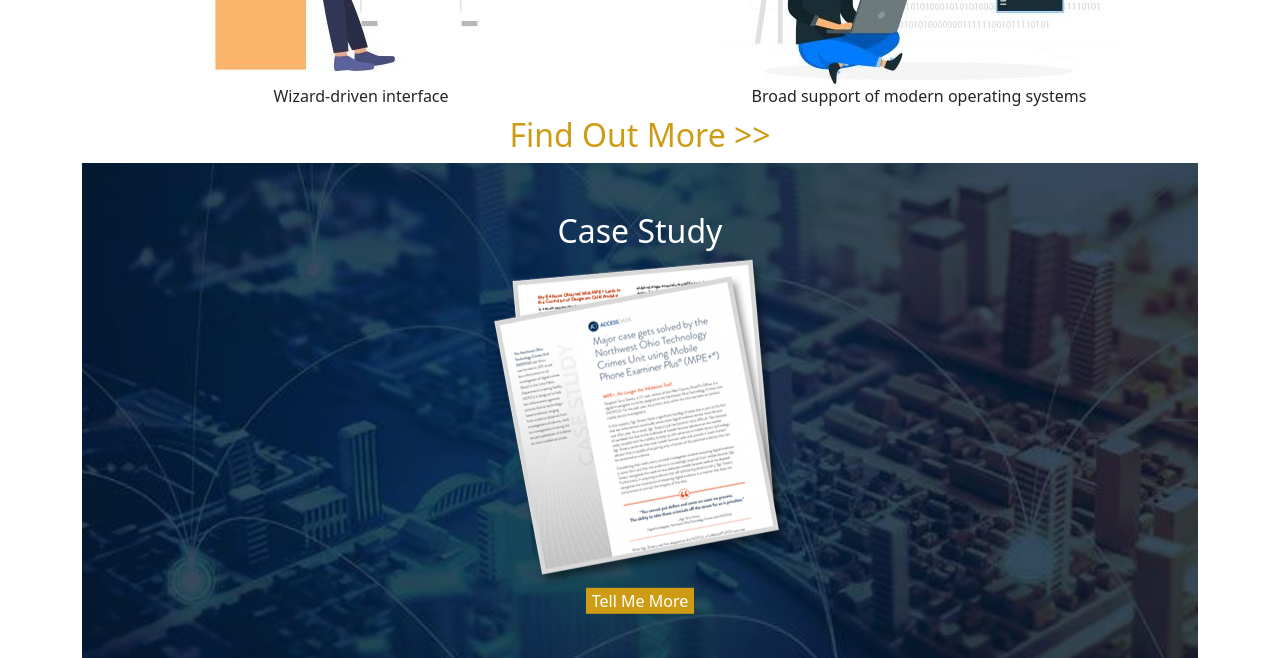
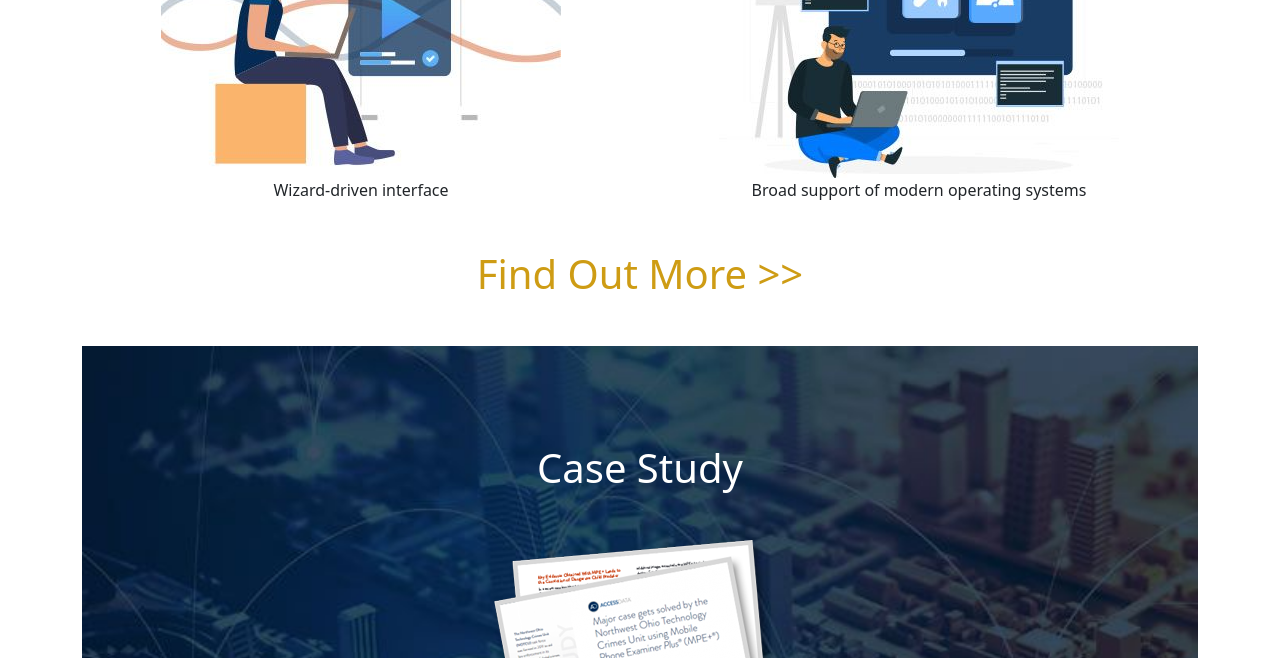
Before and after one commit to RiinaMiichelle/RiinaMiichelle.github.io, a plain HTML site: page index.html in a window 1280 px wide. Shown: the part 1110-1768 px from the top of the page. Drawn offline with nearby package versions, Linux system fonts and the light colour scheme.

Commit message:
rename files

```diff
--- a/interview.css
+++ b/index.css
@@ -14,6 +14,13 @@
   transform: translate(-50%, -50%);
 }
 
+
+.titles {
+  font-size: 40px;
+  padding: 40px;
+}
+
+
 .keyProductFeatures {
   text-align: center;
 }
@@ -28,7 +35,7 @@
   color: white;
   background: url(./images/AD_bg_section3-lOn.jpg);
   background-size: cover;
-  height: 500px;
+  height: 600px;
 }
 
 
@@ -46,6 +53,7 @@
   border: none;
 }
 
+
 .logo {
   margin-top: 40px;
   height: 70px;
--- a/interview.html
+++ b/index.html
@@ -7,7 +7,7 @@
     <title>SalesLabX</title>
     <meta name="description" content="">
     <meta name="viewport" content="width=device-width, initial-scale=1">
-    <link rel="stylesheet" href="./interview.css">
+    <link rel="stylesheet" href="./index.css">
     <link rel="stylesheet" href="https://cdn.jsdelivr.net/npm/bootstrap-icons@1.4.1/font/bootstrap-icons.css">
   </head>
   <body>
@@ -15,7 +15,7 @@
 
     <div class="container">
 
-      <section class="salesLabX">
+      <section class="salesLabX d-flex flex-column">
         <div><img class="logo" src="./images/SalesLabX Logo.png" alt=""></div>
         <div class="centered">
           <br>
@@ -25,12 +25,13 @@
           <div>You'll have a powerful, yet cost-effective suite of products for fo-
             rensically collecting and analyzing mobile devices, whether you're
             an expert digital investigator or a non-technical user</div>
+          <br>
           <button><a href="https://saleslabx.com/">Tell Me More</a></button>
         </div>
       </section>
 
       <section class="container keyProductFeatures">
-        <h2>Key Product Features</h2>
+        <div class="titles">Key Product Features</div>
         <div class="row">
           <div class="col p-2">
             <img class="bg-img" src="./images/key_feature_1-esg.jpg" alt="">
@@ -52,13 +53,13 @@
           </div>
         </div>
         <div class="row findOutMore">
-          <h2><a href="https://saleslabx.com/">Find Out More >></a></h2>
+          <h2 class="titles"><a href="https://saleslabx.com/">Find Out More >></a></h2>
         </div>
       </section>
 
       <section class="caseStudy">
         <div class="centered">
-          <h2>Case Study</h2>
+          <div class="titles">Case Study</div>
           <div><img src="./images/AD_case_study-has.png" alt=""></div>
           <button><a href="https://saleslabx.com/">Tell Me More</a></button>
         </div>
```
